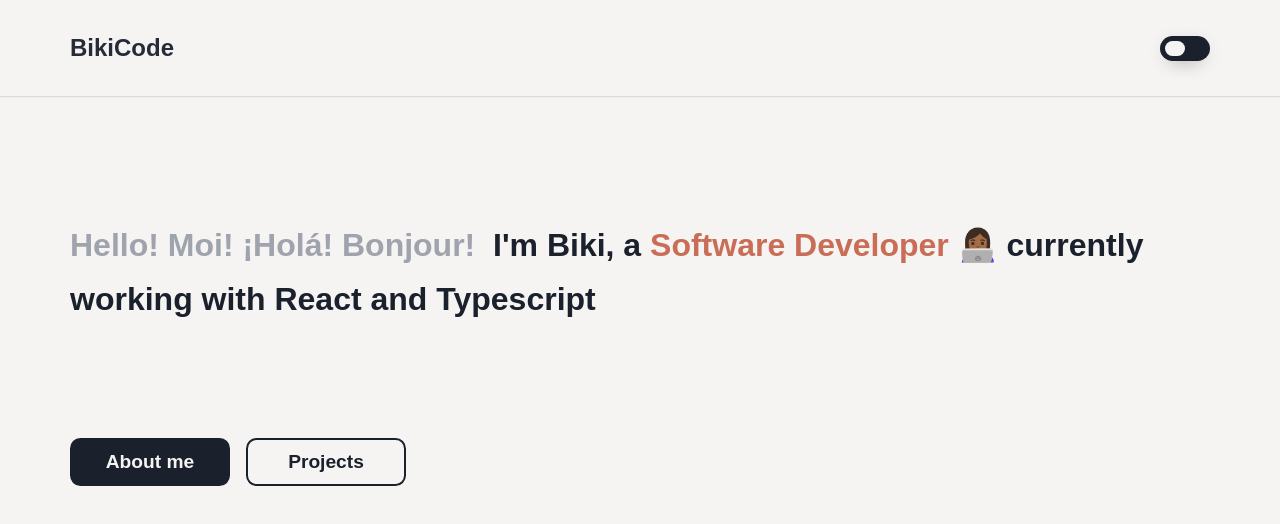
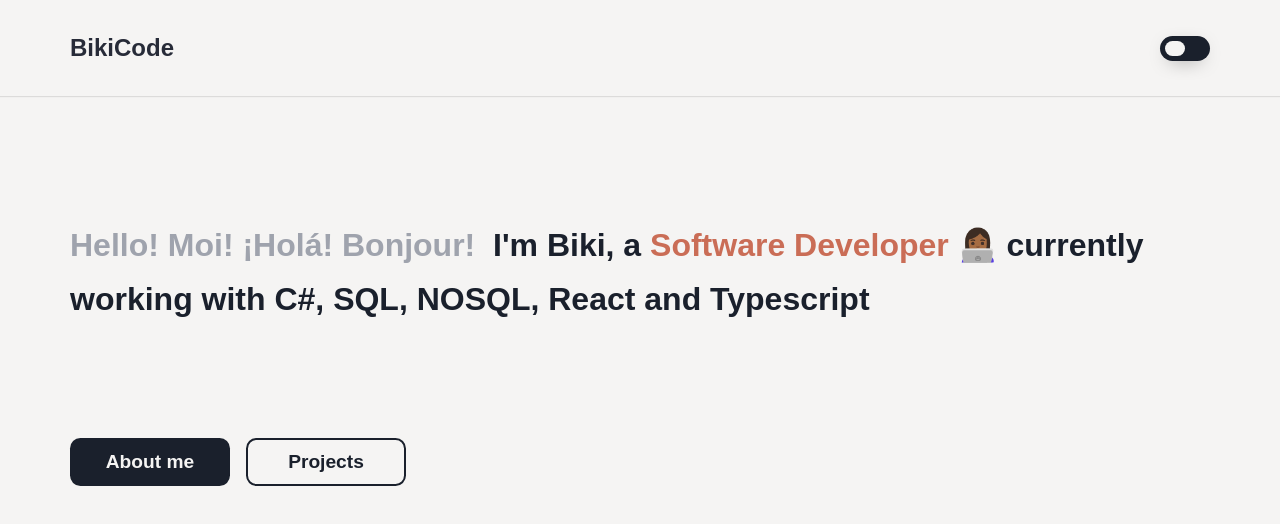
Before and after one commit to biki-code/portfolio, a React (Create React App) app: page / in a window 1280 px wide. Shown: the top 524 px of the page. Built offline with nearby package versions, Linux system fonts and the light colour scheme.

Commit message:
some changes

```diff
--- a/src/components/hero/HeroComponent.tsx
+++ b/src/components/hero/HeroComponent.tsx
@@ -12,7 +12,7 @@ const HeroComponent: React.FC<HeroComponentProps> = () => {
           <h1>
             <span style={{ color: "#9fa3ad" }}>Hello! Moi! ¡Holá! Bonjour!</span>
             &nbsp; I'm Biki, a <span className={styles.emphasized}>Software Developer</span> 👩🏾‍💻 currently working with
-            React and Typescript
+            C#, SQL, NOSQL, React and Typescript
           </h1>
           <HeroNavComponent />
         </section>
```
